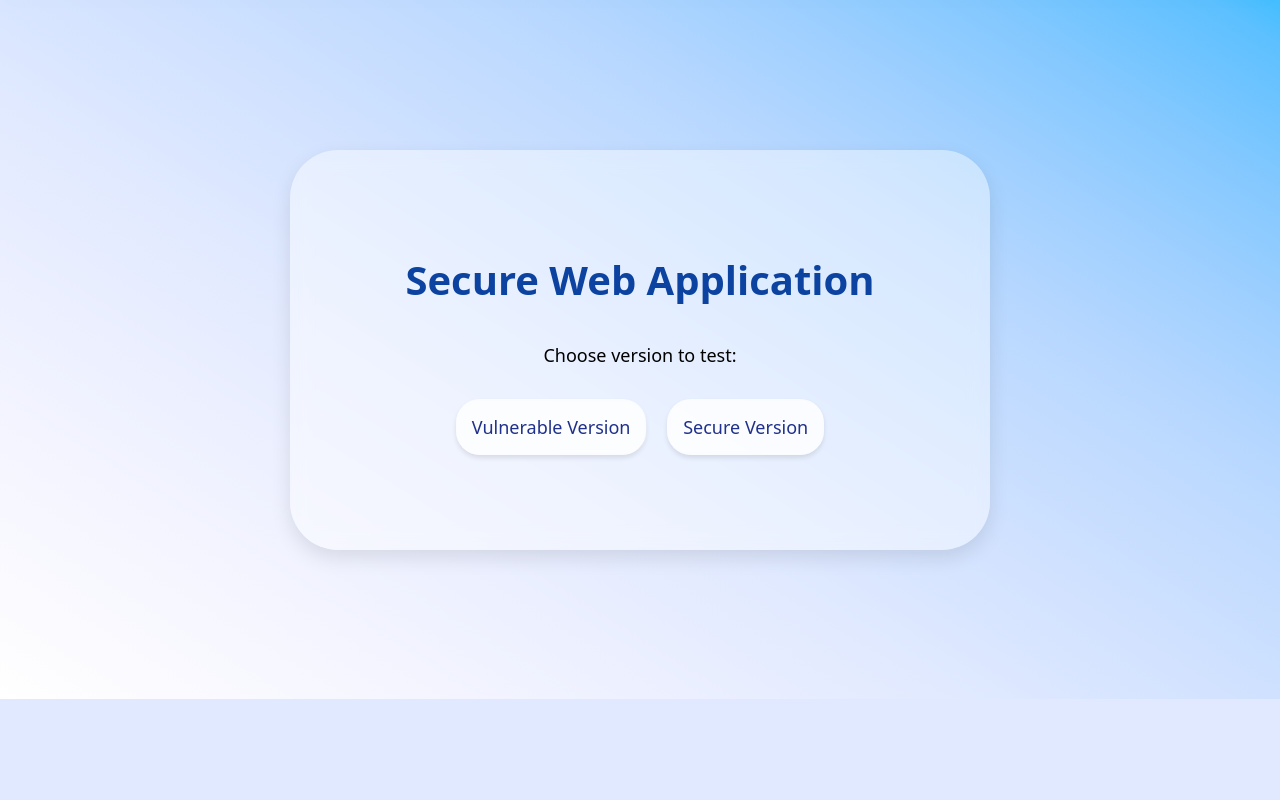
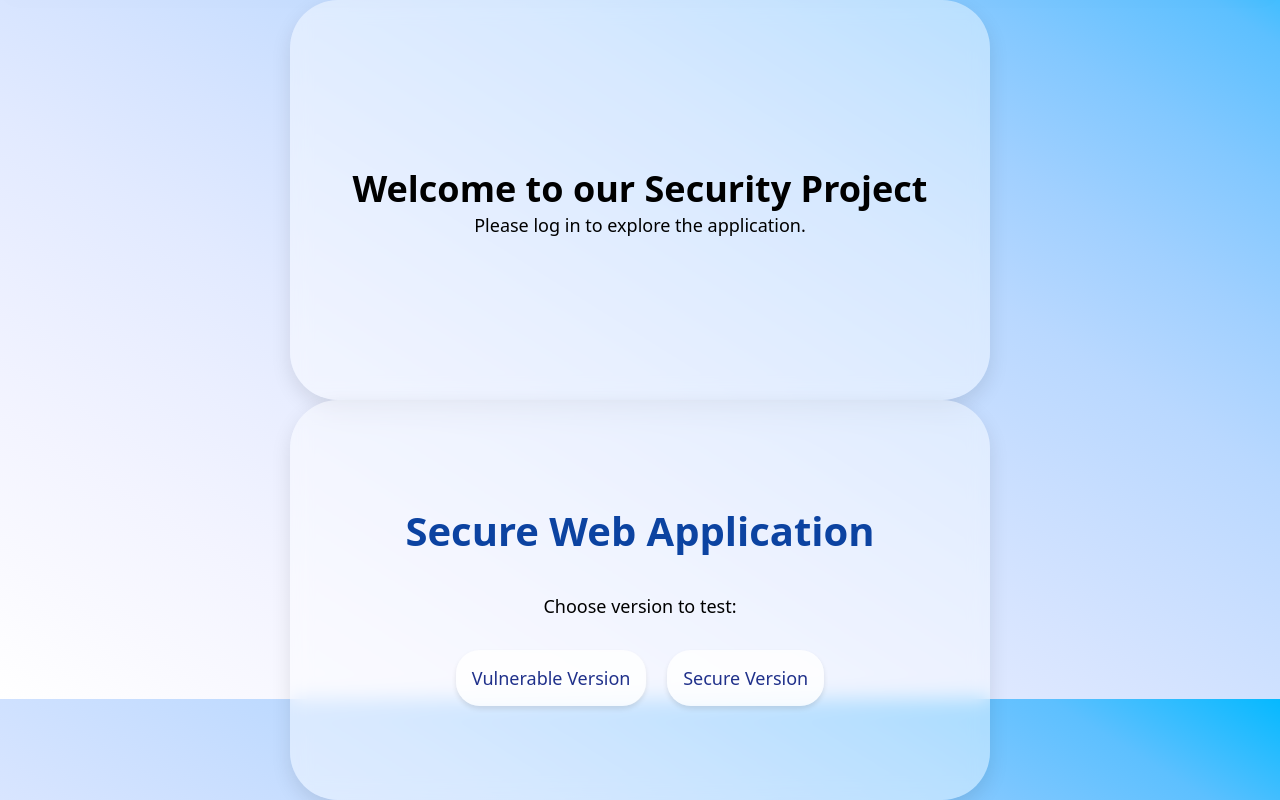
Before and after one commit to lollileeno/SecPro, a Python web app: template templates/home.html in a window 1280 px wide. Shown: the part 101-901 px from the top of the page. Before the commit the page ends 800 px from the top, so only its background shows below. Run offline with Jinja, Linux system fonts and the light colour scheme; the template is opened without the code that fills it, so the values that code supplies are empty.

Commit message:
Add security alert messages to home page

```diff
--- a/templates/home.html
+++ b/templates/home.html
@@ -22,6 +22,28 @@
     </nav>
 </header>
 
+<div class="container">
+    {% with messages = get_flashed_messages(with_categories=true) %}
+      {% if messages %}
+        {% for category, message in messages %}
+          {% if 'Please log in' in message or 'Access denied' in message %}
+            <div style="padding: 20px; background-color: #f8d7da; color: #721c24; border: 2px solid #f5c6cb; border-radius: 10px; margin-bottom: 20px; text-align: center; box-shadow: 0 4px 8px rgba(0,0,0,0.2); animation: shake 0.5s;">
+                <strong style="font-size: 1.2em;">⚠️ SECURITY ALERT</strong><br>
+                {{ message }}
+            </div>
+          {% else %}
+            <div style="padding: 15px; background-color: #d1e7dd; color: #0f5132; border: 1px solid #badbcc; border-radius: 8px; margin-bottom: 20px;">
+                {{ message }}
+            </div>
+          {% endif %}
+        {% endfor %}
+      {% endif %}
+    {% endwith %}
+
+    <h1>Welcome to our Security Project</h1>
+    <p>Please log in to explore the application.</p>
+</div>
+
 <main class="container" id="c1">
     <h2>Secure Web Application</h2>
     <p>Choose version to test:</p>
```
